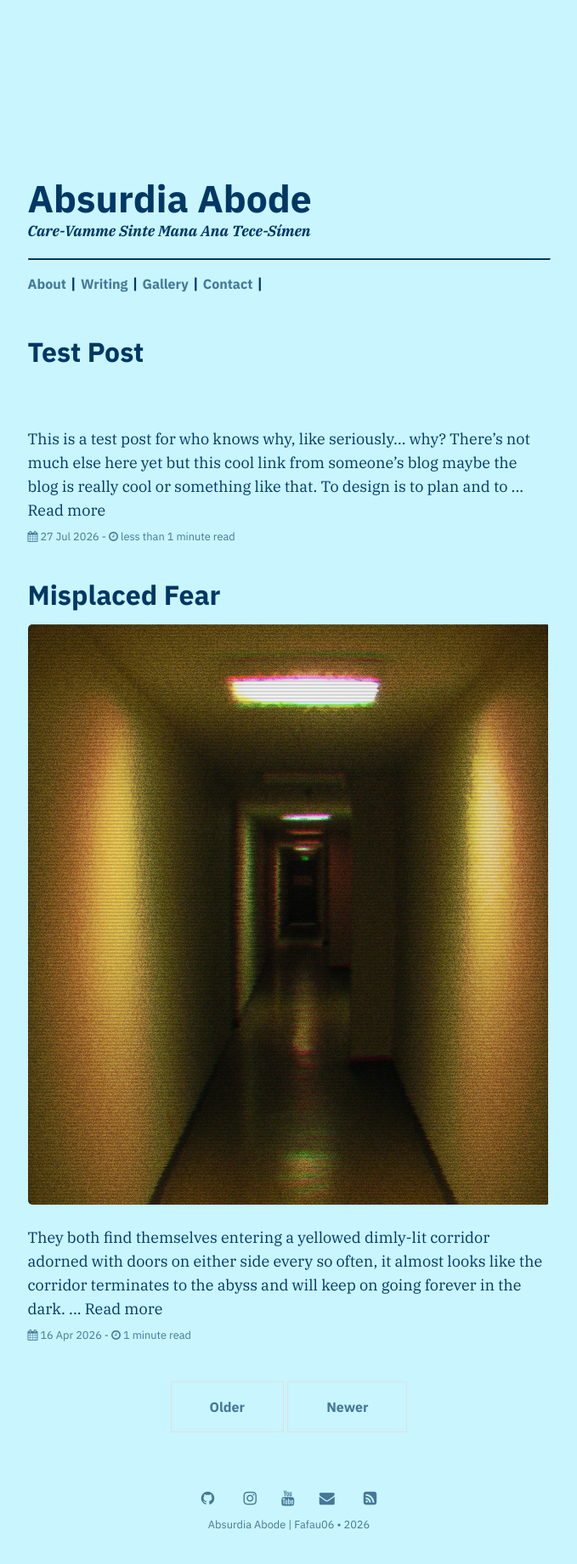
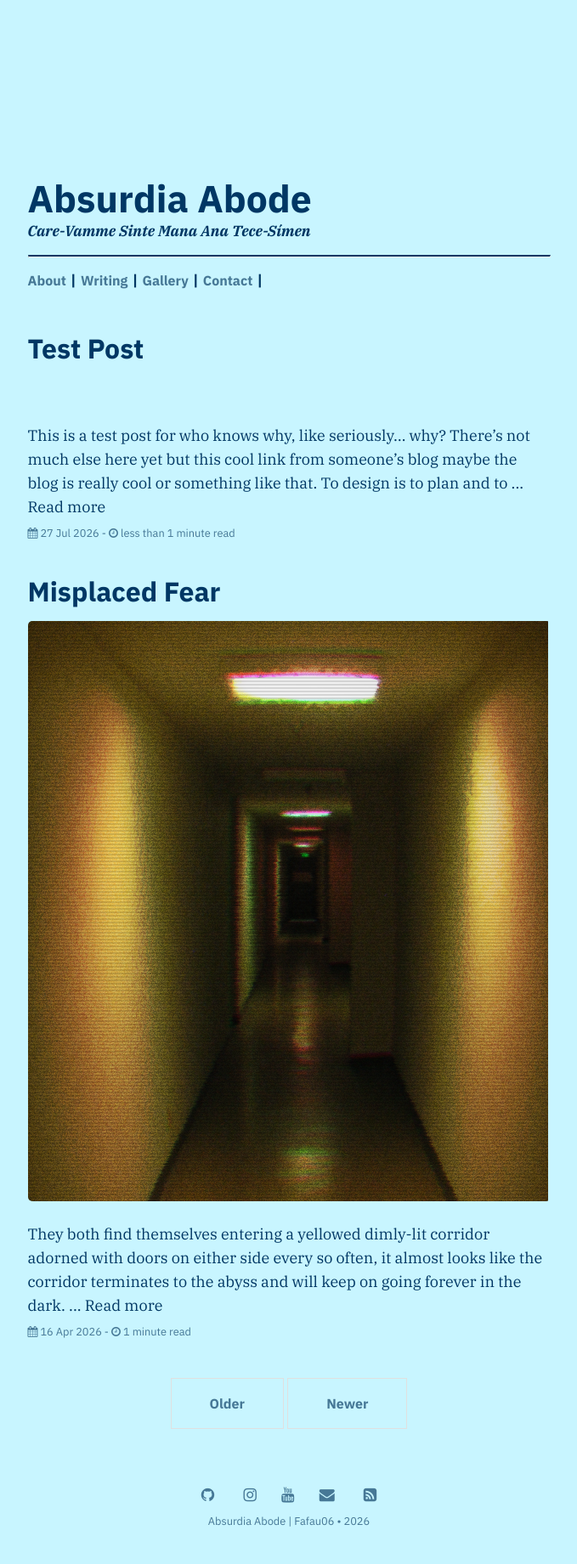
Before and after one commit to Fafau06/fafau06.github.io, a Jekyll site: the page built from index.html, in a window 1280 px wide. Shown: the whole page at 85% size, without its empty margins (300-979 px from the left). Built offline with Jekyll 4.4.1, drawn with Linux system fonts in a browser that asks for light colours; some web fonts are replaced; the list of posts is cut into pages by our own code.

Commit message:
Update _default.scss

```diff
--- a/_sass/_default.scss
+++ b/_sass/_default.scss
@@ -78,7 +78,7 @@
 
 .menu
 {
-	padding-top: 0.5rem;
+	padding-top: 0.25rem;
 	display: block;
 }
 
```
